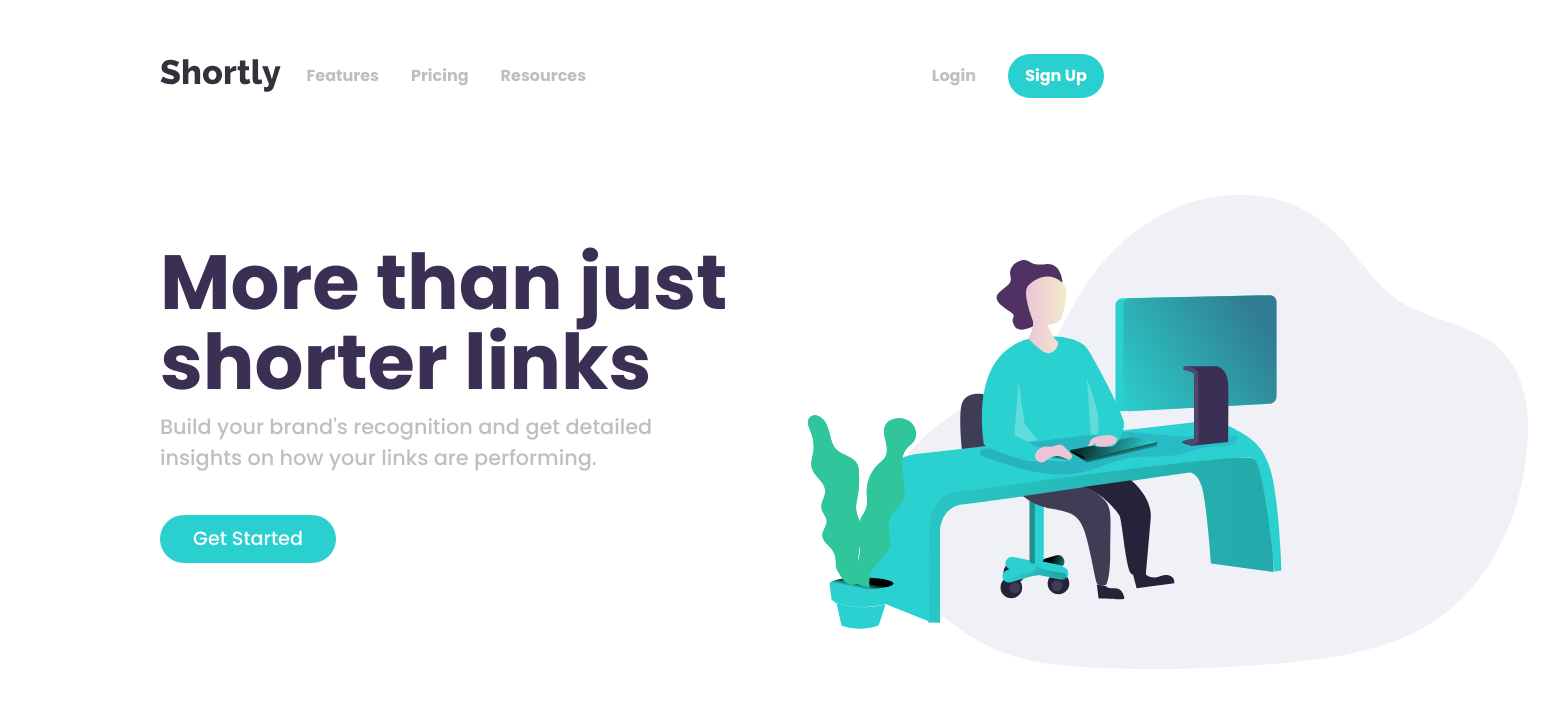
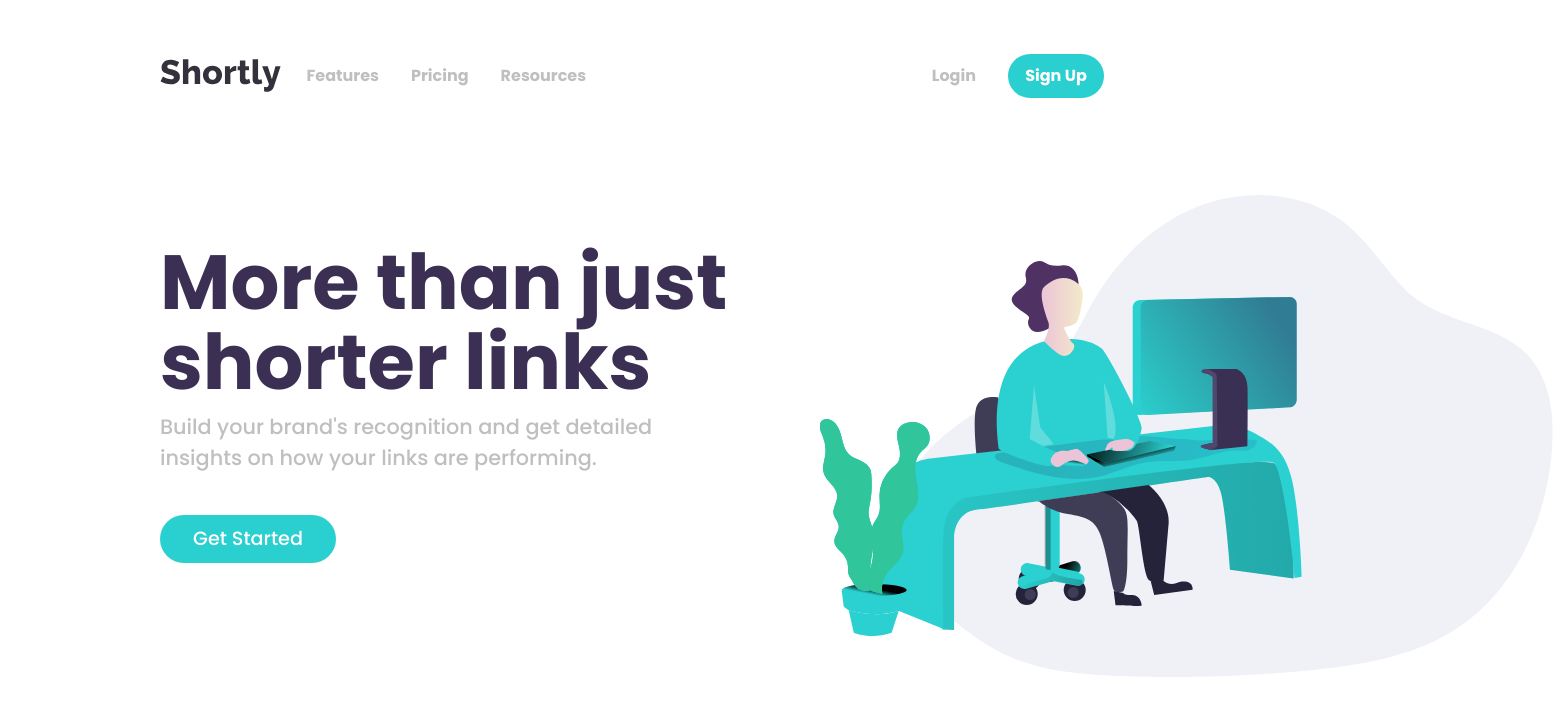
Before and after one commit to penguinboots/url-shortener, a React (Vite) app: page / in a window 1280 px wide. Shown: the top 716 px of the page, 1553 px wide, since content can reach past the window. Built offline with nearby package versions, Linux system fonts and the light colour scheme.

Commit message:
adjust css reset

```diff
--- a/src/index.css
+++ b/src/index.css
@@ -49,13 +49,6 @@ a:not([class]) {
   text-decoration-skip-ink: auto;
 }
 
-/* Make images easier to work with */
-img,
-picture {
-  max-width: 100%;
-  display: block;
-}
-
 /* Inherit fonts for inputs and buttons */
 input,
 button,
```
